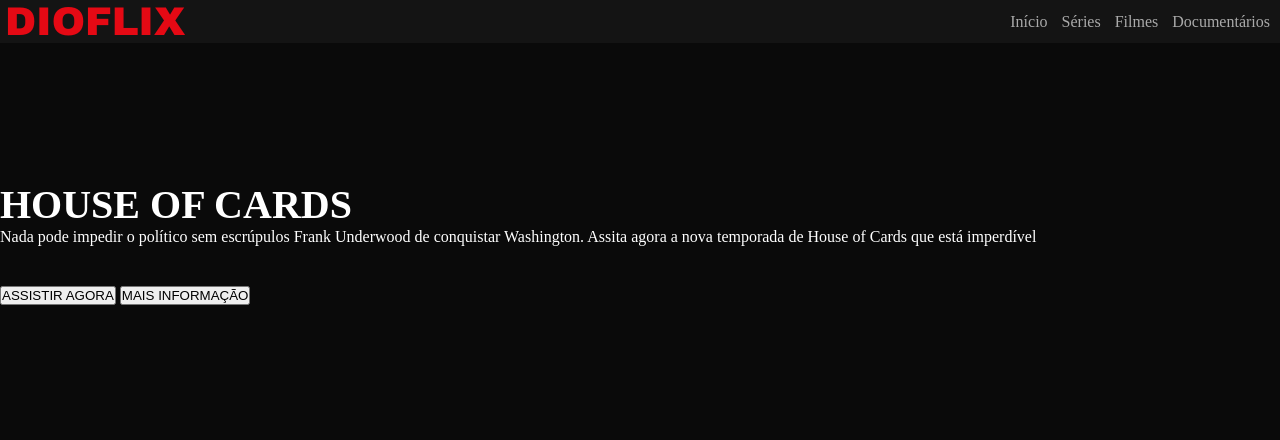
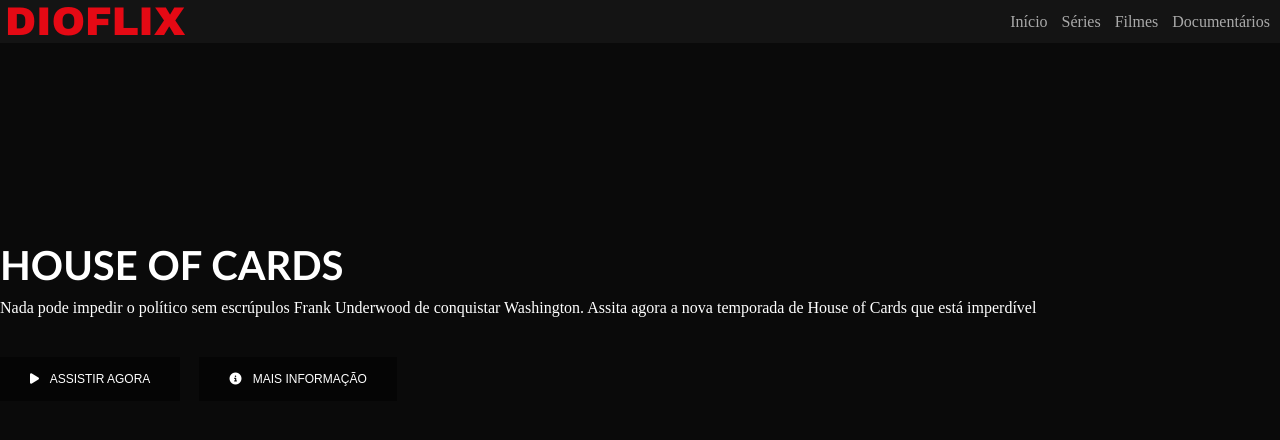
Before and after one commit to jerp86/netflix-dio-clone, a plain HTML site: page index.html in a window 1280 px wide. Drawn offline with Linux system fonts and the light colour scheme.

Commit message:
Ajustando os botões e acrescentando ícones

```diff
--- a/index.html
+++ b/index.html
@@ -26,12 +26,20 @@
         <p class="descricao">Nada pode impedir o político sem escrúpulos Frank Underwood de conquistar Washington. Assita agora a nova temporada de House of Cards que está imperdível</p>
 
         <div class="botoes">
-          <button class="botao" role="button">ASSISTIR AGORA</button>
-          <button class="botao" role="button">MAIS INFORMAÇÃO</button>
+          <button class="botao" role="button">
+            <i class="fas fa-play"></i>
+            ASSISTIR AGORA
+          </button>
+          <button class="botao" role="button">
+            <i class="fas fa-info-circle"></i>
+            MAIS INFORMAÇÃO
+          </button>
         </div>
       </div>
 
     </div>
   </main>
+
+  <script src="https://kit.fontawesome.com/2c36e9b7b1.js"></script>
 </body>
 </html>
--- a/style/main.css
+++ b/style/main.css
@@ -45,7 +45,7 @@ header nav a:hover {
 /* Filme principal */
 .filme-principal {
   font-size: 16px;
-  background: linear-gradient(rgba(0, 0, 0, .50), rgba(0,0,0, .50)100%), url('../img/capa-house.jpg');
+  background: linear-gradient(rgba(0, 0, 0, .50), rgba(0, 0, 0, .50)100%), url('../img/capa-house.jpg');
   background-size: cover;
 
   height: 400px;
@@ -57,9 +57,35 @@ header nav a:hover {
 }
 
 .filme-principal .descricao {
+  margin-top: 10px;
   margin-bottom: 40px;
 }
 
-.titulo {
+.filme-principal .titulo {
+  margin-top: 15%;
+
   font-size: 40px;
+  font-family: 'Trebuchet MS', Arial, sans-serif;
 }
+
+.botao {
+  background-color: rgba(0,0,0, .50);
+  border: none;
+  color: white;
+
+  padding: 15px 30px;
+  margin-right: 15px;
+  font-size: 12px;
+
+  cursor: pointer;
+  transition: .3s ease all;
+}
+
+.botao:hover {
+  background-color: white;
+  color: var(--preta);
+}
+
+.botao i {
+  margin-right: 8px;
+}
```
